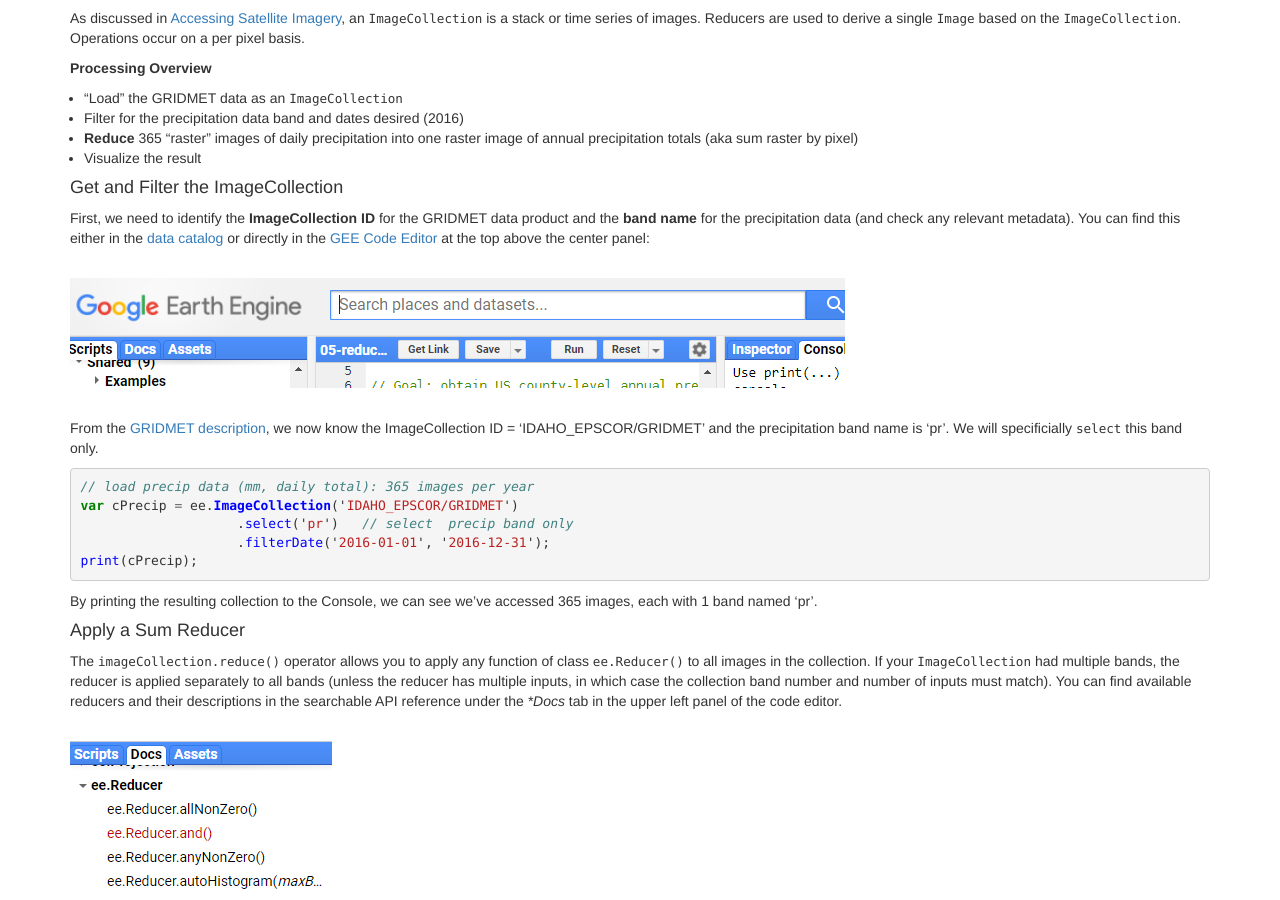
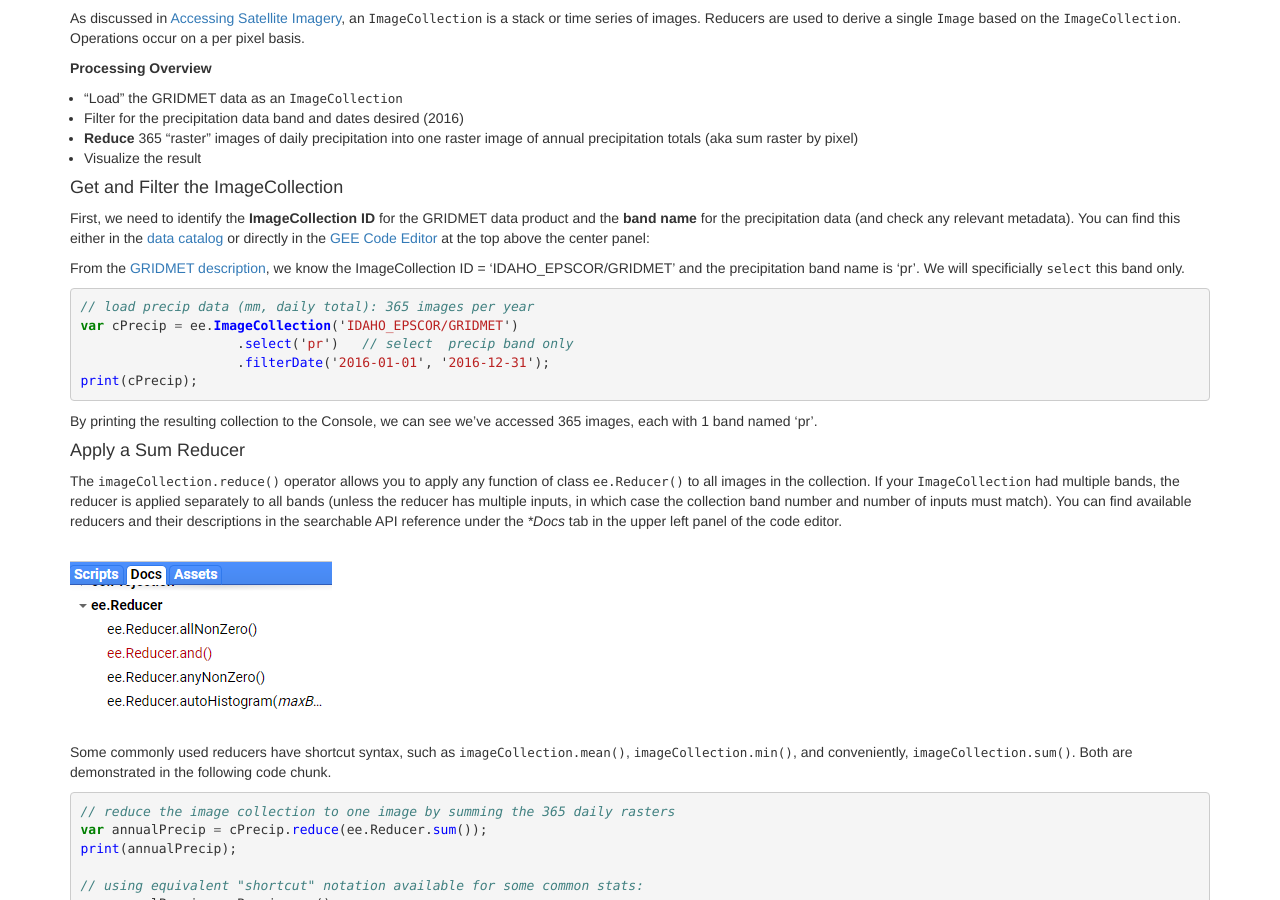
Before and after one commit to geohackweek/GoogleEarthEngine, a Jekyll site: the page built from _episodes/05-reducers.md, in a window 1280 px wide and 900 px high, scrolled down 1136 px. Built offline with Jekyll 4.4.1, drawn with Linux system fonts in a browser that asks for light colours.

Commit message:
fixing images in part 1 of 05

```diff
--- a/_episodes/05-reducers.md
+++ b/_episodes/05-reducers.md
@@ -39,11 +39,7 @@ As discussed in [Accessing Satellite Imagery](https://geohackweek.github.io/Goog
 #### Get and Filter the ImageCollection
 First, we need to identify the **ImageCollection ID** for the GRIDMET data product and the **band name** for the precipitation data (and check any relevant metadata). You can find this either in the [data catalog](https://code.earthengine.google.com/datasets/) or directly in the [GEE Code Editor](https://code.earthengine.google.com/) at the top above  the center panel:
 
-<br>
-<img src="../fig/codeEditor_datasetSearch2.png" border = "10">
-<br><br>
-
-From the [GRIDMET description](https://code.earthengine.google.com/dataset/IDAHO_EPSCOR/GRIDMET), we now know the ImageCollection ID = 'IDAHO_EPSCOR/GRIDMET' and the precipitation band name is 'pr'. We will specificially `select` this band only.
+From the [GRIDMET description](https://code.earthengine.google.com/dataset/IDAHO_EPSCOR/GRIDMET), we know the ImageCollection ID = 'IDAHO_EPSCOR/GRIDMET' and the precipitation band name is 'pr'. We will specificially `select` this band only.
 
 {% highlight javascript %}
 // load precip data (mm, daily total): 365 images per year
@@ -60,7 +56,7 @@ By printing the resulting collection to the Console, we can see we've accessed 3
 The `imageCollection.reduce()` operator allows you to apply any function of class `ee.Reducer()` to all images in the collection. If your `ImageCollection` had multiple bands, the reducer is applied separately to all bands (unless the reducer has multiple inputs, in which case the collection band number and number of inputs must match). You can find available reducers and their descriptions in the searchable API reference under the **Docs* tab in the upper left panel of the code editor.
 
 <br>
-<img src="../fig/05_reducerMenu.png" border = "10">
+<img src="../fig/05_reducerMenu.PNG" border = "10">
 <br><br>
 
 Some commonly used reducers have shortcut syntax, such as `imageCollection.mean()`, `imageCollection.min()`, and conveniently, `imageCollection.sum()`. Both are demonstrated in the following code chunk.
@@ -79,7 +75,7 @@ Map.addLayer(annualPrecip, {min: 0, max: 3000, palette: precipPal}, 'precip');
 {% endhighlight %}
 
 <br>
-<img src="../fig/05_annualPrecipMap.png" border = "10">
+<img src="../fig/05_annualPrecipMap.PNG" border = "10">
 <br><br>
 
 ### Part 2: Spatial Reducer: Get Image Statistics By Regions
```
